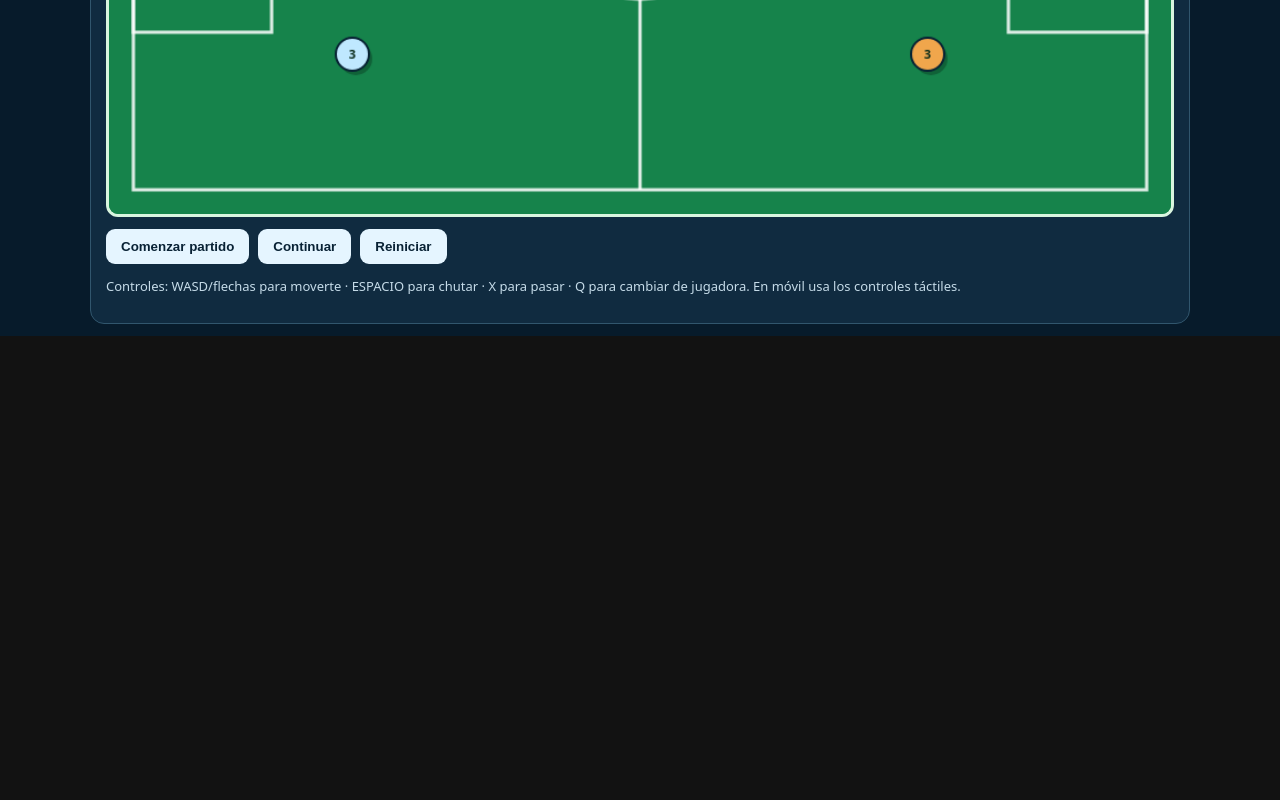
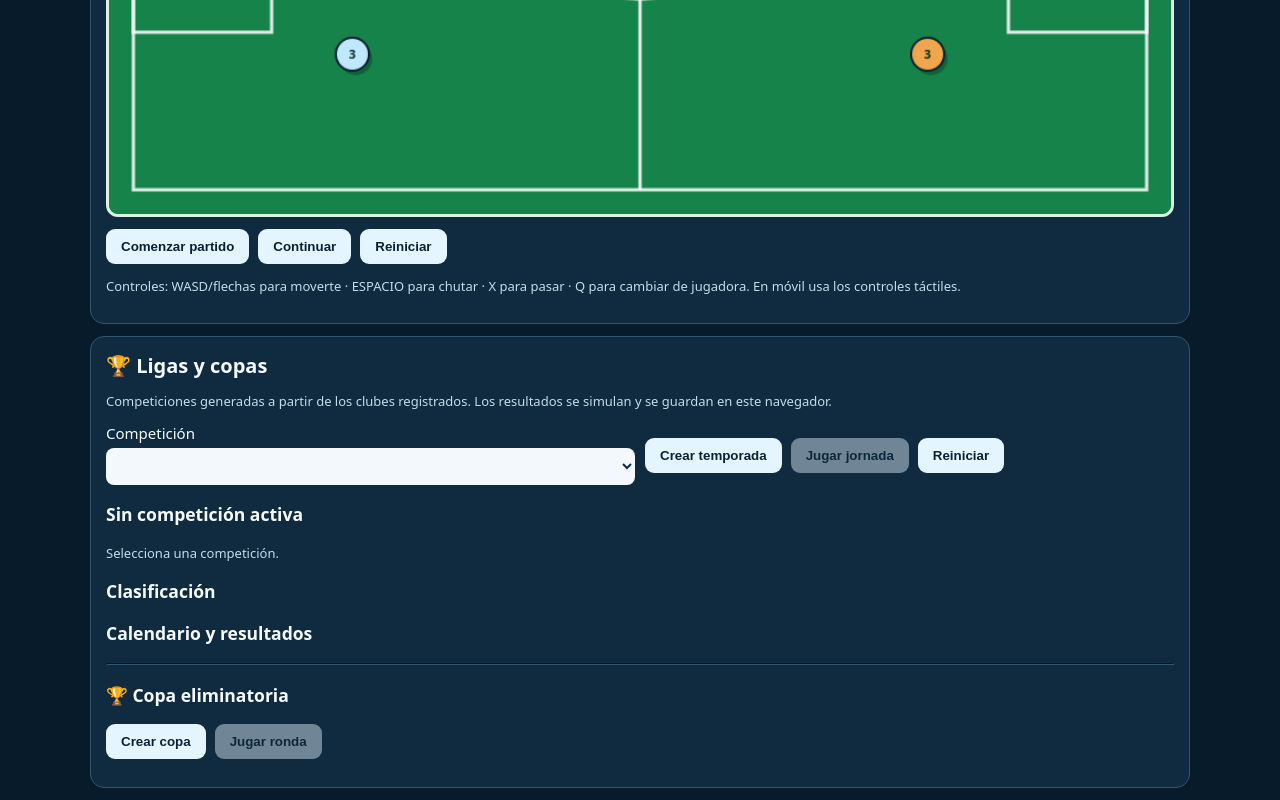
Before and after one commit to oscar20071-byte/LDO-Football, a plain HTML site: page index.html in a window 1280 px wide. Shown: the part 1688-2488 px from the top of the page. Before the commit the page ends 2024 px from the top, so only its background shows below. Drawn offline with Linux system fonts and the light colour scheme.

Commit message:
Añadir gestor de ligas y copas al juego

```diff
--- a/index.html
+++ b/index.html
@@ -50,6 +50,17 @@ canvas{display:block;width:100%;height:auto;aspect-ratio:16/9;background:#16834b
 <div class="actions"><button id="startMatch">Comenzar partido</button><button id="pauseMatch">Pausar</button><button id="restartMatch">Reiniciar</button></div>
 <p class="hint">Controles: WASD/flechas para moverte · ESPACIO para chutar · X para pasar · Q para cambiar de jugadora. En móvil usa los controles táctiles.</p>
 </section>
+
+<section class="panel" id="competitions">
+<h2>🏆 Ligas y copas</h2><p class="hint">Competiciones generadas a partir de los clubes registrados. Los resultados se simulan y se guardan en este navegador.</p>
+<div class="grid"><label>Competición<select id="competitionSelect"></select></label><div class="actions" style="align-items:end"><button id="createLeague">Crear temporada</button><button id="playRound" disabled>Jugar jornada</button><button id="resetLeague">Reiniciar</button></div></div>
+<h3 id="compTitle">Sin competición activa</h3><p class="hint" id="compProgress"></p><div id="compMessage" class="hint">Selecciona una competición.</div>
+<h3>Clasificación</h3><div id="compTable"></div><h3>Calendario y resultados</h3><div id="compFixtures"></div>
+<hr style="border-color:#31566d;margin:18px 0"><h3>🏆 Copa eliminatoria</h3><div class="actions"><button id="createCup">Crear copa</button><button id="playCup" disabled>Jugar ronda</button></div><p class="hint" id="cupMessage"></p><div id="cupBracket"></div>
+</section>
+<style>
+.tableWrap{overflow:auto}table{border-collapse:collapse;width:100%;min-width:600px;font-size:13px}th,td{text-align:center;padding:8px;border-bottom:1px solid #31566d}th:nth-child(2),td:nth-child(2){text-align:left}.fixture{display:grid;grid-template-columns:42px minmax(90px,1fr) 55px minmax(90px,1fr);gap:7px;align-items:center;padding:8px;border-bottom:1px solid #31566d;font-size:13px}.fixture span{text-align:center;color:#b8d4e5}
+</style>
 </main>
 <script>
 (()=>{
@@ -122,4 +133,4 @@ document.querySelectorAll('[data-key]').forEach(btn=>{const k=btn.dataset.key;bt
 document.querySelectorAll('[data-action]').forEach(btn=>btn.addEventListener('click',()=>({shoot,pass:passBall,switch:switchPlayer}[btn.dataset.action])()));
 })();
 </script>
-</body></html>
+<script src="competitions.js"></script></body></html>
```
